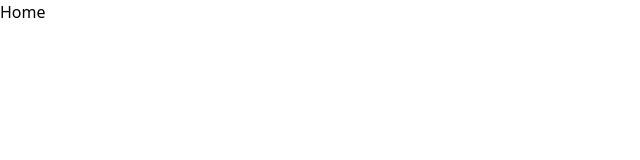
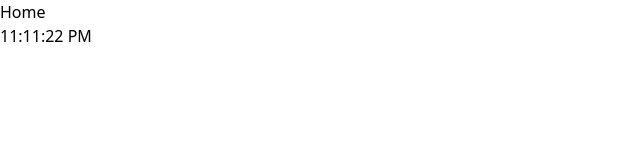
Before and after one commit to RobertoAR23/PruebaTecnica, a React (Create React App) app: page /home in a window 1280 px wide. Shown: the top 160 px of the page, without its empty margins (0-640 px from the left). Built offline with nearby package versions, Linux system fonts and the light colour scheme.

Commit message:
FTR - Hora

```diff
--- a/src/Componentes/Home.jsx
+++ b/src/Componentes/Home.jsx
@@ -1,7 +1,11 @@
 import React from 'react'
+import Hora from './Hora'
 
 export default function Home() {
     return (
-        <div>Home</div>
+        <div>
+            Home
+            <Hora />
+        </div>
     )
 }
--- /dev/null
+++ b/src/Componentes/Hora.jsx
@@ -0,0 +1,23 @@
+import React, { useState, useEffect } from 'react';
+
+const Hora = () => {
+    const [horaActual, setHoraActual] = useState('');
+
+    useEffect(() => {
+        const obtenerHoraActual = () => {
+            const fecha = new Date();
+            const hora = fecha.toLocaleTimeString();
+            setHoraActual(hora);
+        };
+
+        obtenerHoraActual();
+
+        const intervalo = setInterval(obtenerHoraActual, 1000);
+
+        return () => clearInterval(intervalo);
+    }, []);
+
+    return <div>{horaActual}</div>;
+};
+
+export default Hora;
--- a/src/Componentes/Login.jsx
+++ b/src/Componentes/Login.jsx
@@ -18,15 +18,12 @@ const Login = () => {
 
         if (user) {
             if (user.password === password) {
-                // Usuario y contraseña válidos, realizar acciones de inicio de sesión exitoso
                 alert('Inicio de sesión exitoso. ¡Bienvenido, ' + user.username + '!');
                 navigate('/home');
             } else {
-                // Contraseña incorrecta
                 setError('Contraseña incorrecta. Por favor, inténtalo nuevamente.');
             }
         } else {
-            // Usuario no existe
             setError('El usuario no existe. Por favor, verifica tus datos.');
         }
     };
```
